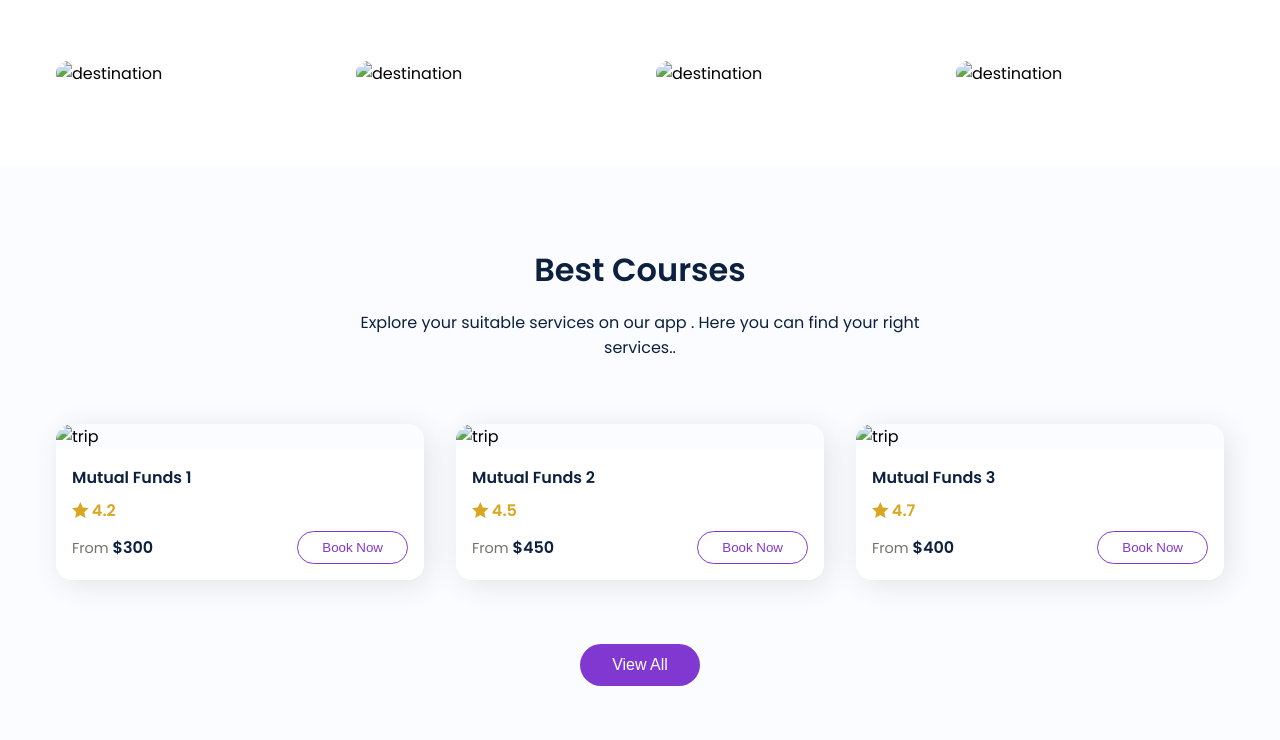
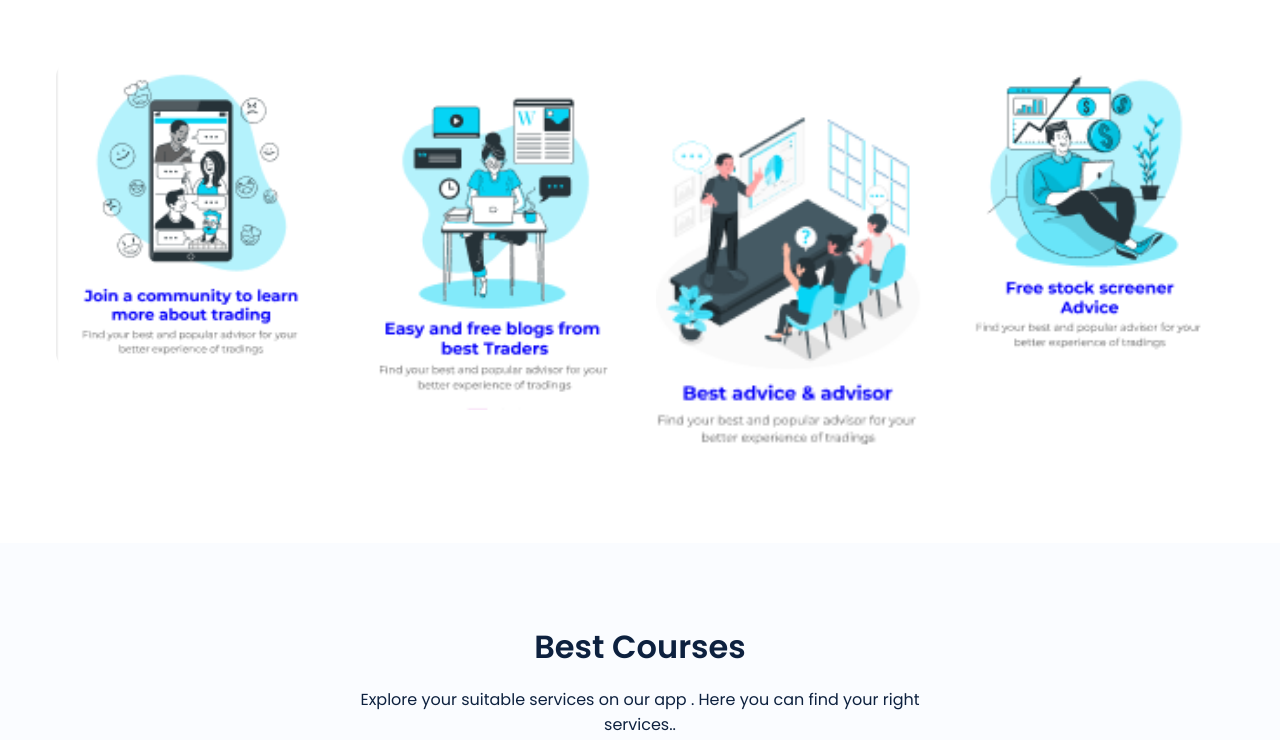
Before and after one commit to Vartika3008/stoxg, a plain HTML site: page index.html in a window 1280 px wide. Shown: the part 1047-1787 px from the top of the page. Drawn offline with nearby package versions, Linux system fonts and the light colour scheme.

Commit message:
Update index.html

```diff
--- a/index.html
+++ b/index.html
@@ -27,8 +27,8 @@
       <br>
       <div class="section__container header__container">
         <div class="header__image">
-          <img src="assets/stoxg icon.png" alt="header" />
-          <img src="assets/stoxg.png" alt="header"/>
+          <img src="stoxg icon.png" alt="header" />
+          <img src="stoxg.png" alt="header"/>
         </div>
         <div class="header__content">
           <div>
@@ -43,7 +43,7 @@
               <button class="btn">Our Stocks</button>
               <div class="story">
                 <div class="video__image">
-                  <img src="assets/Capture1.PNG" alt="story" />
+                  <img src="Capture1.PNG" alt="story" />
                   <span><i class="ri-play-fill"></i></span>
                 </div>
                 <span>Watch our story</span>
@@ -70,28 +70,28 @@
       </div>
       <div class="destination__grid">
         <div class="destination__card">
-          <img src="assets/Capture5.PNG" alt="destination" />
+          <img src="Capture5.PNG" alt="destination" />
           <div class="destination__details">
             <p class="destination__title"></p>
             <p class="destination__subtitle"></p>
           </div>
         </div>
         <div class="destination__card">
-          <img src="assets/Capture4.PNG" alt="destination" />
+          <img src="Capture4.PNG" alt="destination" />
           <div class="destination__details">
             <p class="destination__title"></p>
             <p class="destination__subtitle"></p>
           </div>
         </div>
         <div class="destination__card">
-          <img src="assets/Capture3.PNG" alt="destination" />
+          <img src="Capture3.PNG" alt="destination" />
           <div class="destination__details">
             <p class="destination__title"></p>
             <p class="destination__subtitle"></p>
           </div>
         </div>
         <div class="destination__card">
-          <img src="assets/Capture6.PNG" alt="destination" />
+          <img src="Capture6.PNG" alt="destination" />
           <div class="destination__details">
             <p class="destination__title"></p>
             <p class="destination__subtitle"></p>
@@ -109,7 +109,7 @@
         </p>
         <div class="trip__grid">
           <div class="trip__card">
-            <img src="assets/Capture1.PNG" alt="trip" />
+            <img src="Capture1.PNG" alt="trip" />
             <div class="trip__details">
               <p>Mutual Funds 1</p>
               <div class="rating"><i class="ri-star-fill"></i> 4.2</div>
@@ -120,7 +120,7 @@
             </div>
           </div>
           <div class="trip__card">
-            <img src="assets/Capture2.PNG" alt="trip" />
+            <img src="Capture2.PNG" alt="trip" />
             <div class="trip__details">
               <p>Mutual Funds 2</p>
               <div class="rating"><i class="ri-star-fill"></i> 4.5</div>
@@ -131,7 +131,7 @@
             </div>
           </div>
           <div class="trip__card">
-            <img src="assets/Capture1.PNG" alt="trip" />
+            <img src="Capture1.PNG" alt="trip" />
             <div class="trip__details">
               <p>Mutual Funds 3</p>
               <div class="rating"><i class="ri-star-fill"></i> 4.7</div>
```
